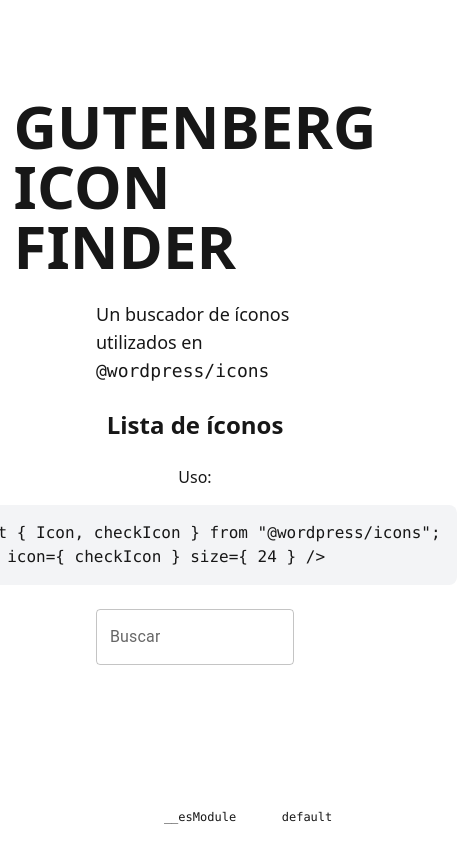
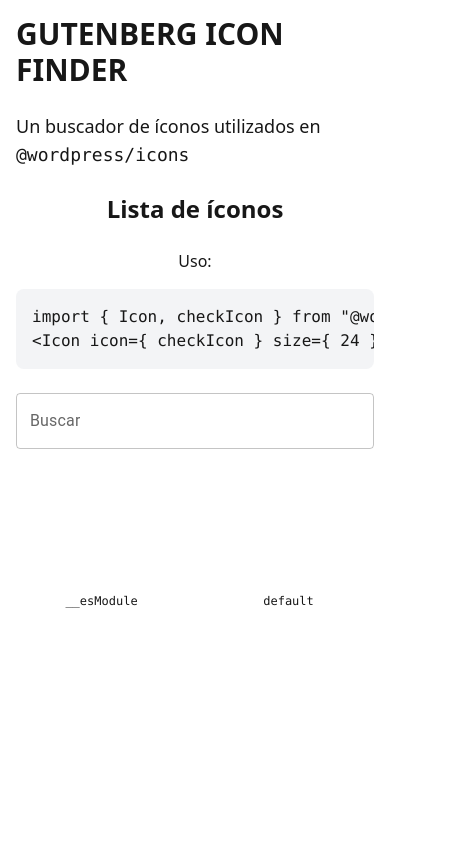
Before and after one commit to emeaguiar/gutenberg-icon-finder, a Next.js app: page /gutenberg-icon-finder/ in a window 390 px wide. Shown: the top 860 px of the page, 457 px wide, since content can reach past the window. Built offline with nearby package versions, Linux system fonts and the light colour scheme; some icons are missing; what @mui/material-nextjs would draw is missing.

Commit message:
Fix responsive design

```diff
--- a/app/components/instructions.tsx
+++ b/app/components/instructions.tsx
@@ -3,7 +3,7 @@
         <div className="mb-6 text-center max-w-2xl">
             <h2>Uso:</h2>
 
-            <pre className="bg-gray-100 p-4 rounded-lg text-left mt-4">
+            <pre className="w-full bg-gray-100 p-4 rounded-lg text-left mt-4 overflow-x-auto max-w-full">
                 <code>
 { `import { Icon, checkIcon } from "@wordpress/icons";
 <Icon icon={ checkIcon } size={ 24 } />` }
--- a/app/components/item.tsx
+++ b/app/components/item.tsx
@@ -4,7 +4,7 @@
 // eslint-disable-next-line @typescript-eslint/no-explicit-any
 export default function Item( { icon, size, name }: { icon: any, size: number, name: string } ) {
     return (
-        <div className="items-center flex flex-col gap-4 w-52">
+        <div className="items-center flex flex-col gap-4 lg:w-52">
             <IconButton>
                 <Icon icon={ icon } size={ size } />
             </IconButton>
--- a/app/components/list.tsx
+++ b/app/components/list.tsx
@@ -53,7 +53,7 @@
                 }
 			/>
 
-            <div className="grid gap-4 grid-cols-2 w-full justify-center xl:grid-cols-5">
+            <div className="grid gap-4 grid-cols-2 w-full justify-center md:grid-cols-3 lg:grid-cols-4 xl:grid-cols-5">
                 {
                     Object.keys( foundIcons ).map( ( key ) => {
                         if ( 'Icon' === key ) {
--- a/app/globals.css
+++ b/app/globals.css
@@ -24,3 +24,7 @@
   background: var(--background);
   color: var(--foreground);
 }
+
+pre {
+  max-inline-size: calc(100vw - 2rem);
+}
--- a/app/page.tsx
+++ b/app/page.tsx
@@ -4,8 +4,8 @@
 export default function Home() {
   return (
     <main>
-      <div className="flex flex-col items-center justify-center p-24 max-w-7xl mx-auto">
-        <h1 className="text-6xl uppercase font-black">Gutenberg Icon Finder</h1>
+      <div className="flex flex-col items-center justify-center p-4 lg:p-24 max-w-7xl mx-auto">
+        <h1 className="text-3xl lg:text-6xl uppercase font-black">Gutenberg Icon Finder</h1>
 
         <p className="mt-6 text-lg">
           Un buscador de íconos utilizados en <code>@wordpress/icons</code>
```
